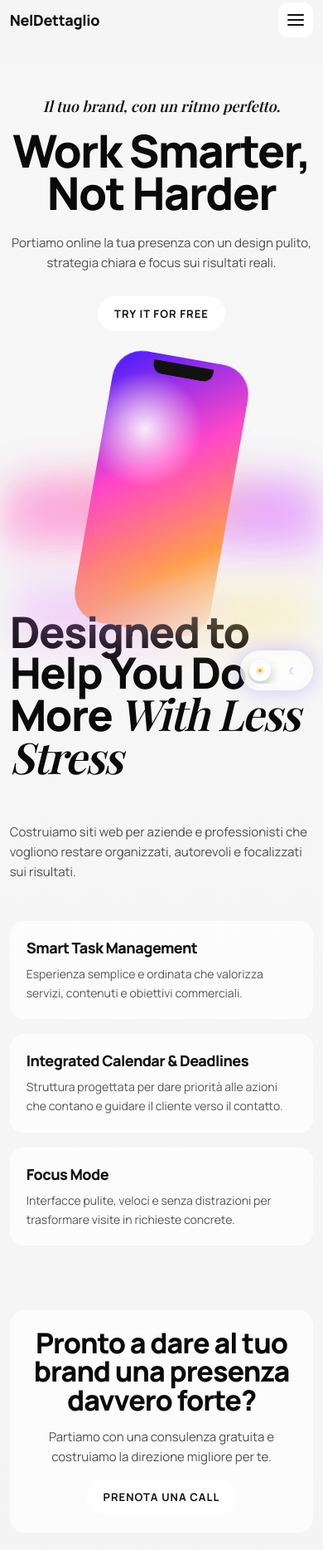
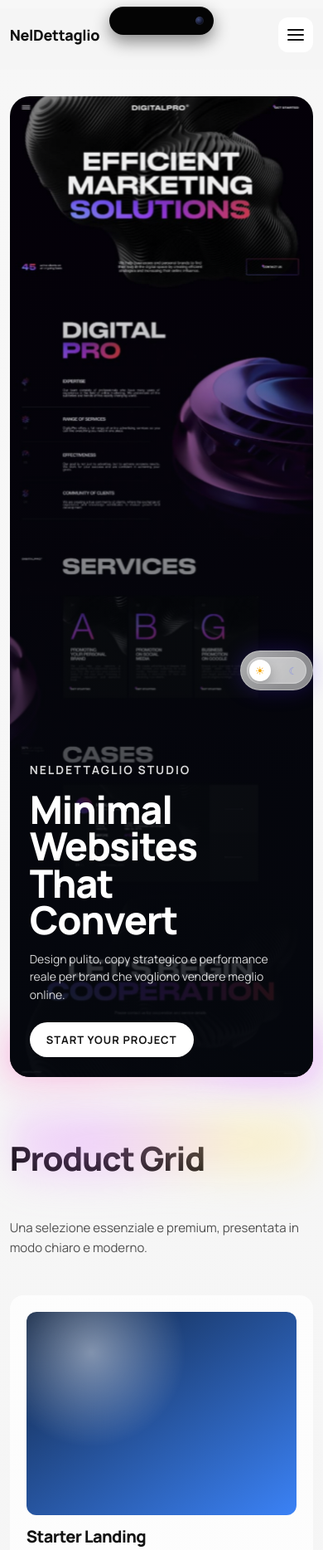
Before and after one commit to tronciu/miosito, a plain HTML site: page index.html in a window 390 px wide. Shown: the top 1868 px of the page at 83% size. Drawn offline with nearby package versions, Linux system fonts and the light colour scheme.

Commit message:
miglioraemetno grafica

```diff
--- a/css/tronciu.css
+++ b/css/tronciu.css
@@ -70,6 +70,33 @@ body {
   background: var(--page-bg);
   --hero-progress: 0;
   --page-progress: 0;
+}
+
+.dynamic-island {
+  display: none;
+  position: fixed;
+  top: 8px;
+  left: 50%;
+  transform: translateX(-50%);
+  width: 126px;
+  height: 34px;
+  border-radius: 999px;
+  background: #040404;
+  z-index: 240;
+  pointer-events: none;
+  box-shadow: 0 8px 20px rgba(0, 0, 0, 0.46), inset 0 1px 0 rgba(255, 255, 255, 0.08);
+}
+
+.dynamic-island__camera {
+  position: absolute;
+  right: 12px;
+  top: 50%;
+  width: 10px;
+  height: 10px;
+  transform: translateY(-50%);
+  border-radius: 50%;
+  background: radial-gradient(circle at 35% 35%, #3f4a7d 0%, #0a0d1b 65%, #020307 100%);
+  box-shadow: inset 0 0 0 1px rgba(255, 255, 255, 0.07);
 }
 
 h1, h2, h3, h4 {
@@ -331,31 +358,66 @@ body[data-theme="dark"] .theme-icon-moon {
   pointer-events: none;
 }
 
-.hero-grid { display: grid; grid-template-columns: 1fr; justify-items: center; position: relative; z-index: 1; }
+.hero-grid { display: grid; grid-template-columns: 1fr; position: relative; z-index: 1; }
 
-.hero-copy { text-align: center; max-width: 860px; transform: translateY(calc(var(--hero-progress) * -10px)); }
-
-.hero-kicker {
-  display: block;
-  font-family: "Playfair Display", serif;
-  font-style: italic;
-  font-size: clamp(21px, 2.7vw, 34px);
-  color: var(--ink);
-  margin-bottom: 16px;
+.hero-media {
+  position: relative;
+  width: 100%;
+  min-height: clamp(420px, 56vw, 610px);
+  margin: 0;
+  border-radius: 24px;
+  overflow: hidden;
 }
 
-.hero-copy h1 {
-  font-size: clamp(46px, 8.5vw, 92px);
-  line-height: 0.94;
-  color: var(--title);
+.hero-media img {
+  width: 100%;
+  height: 100%;
+  object-fit: cover;
+  display: block;
+  transform: scale(1.02);
 }
 
-.hero-copy p {
-  margin: 22px auto 28px;
-  color: var(--text-body);
-  max-width: 56ch;
-  font-size: clamp(16px, 2.2vw, 21px);
-  line-height: 1.6;
+.hero-overlay {
+  position: absolute;
+  inset: 0;
+  display: flex;
+  flex-direction: column;
+  justify-content: flex-end;
+  gap: 14px;
+  padding: clamp(24px, 5vw, 46px);
+  background:
+    linear-gradient(180deg, rgba(5, 8, 14, 0.06) 10%, rgba(5, 8, 14, 0.72) 68%, rgba(5, 8, 14, 0.9) 100%);
+}
+
+.hero-eyebrow {
+  margin: 0;
+  font-size: 11px;
+  letter-spacing: 0.14em;
+  text-transform: uppercase;
+  font-weight: 700;
+  color: rgba(255, 255, 255, 0.78);
+}
+
+.hero-overlay h1 {
+  font-size: clamp(40px, 7.2vw, 80px);
+  line-height: 0.95;
+  color: #ffffff;
+  max-width: 9ch;
+}
+
+.hero-overlay p {
+  margin: 0;
+  color: rgba(255, 255, 255, 0.84);
+  max-width: 54ch;
+  font-size: clamp(15px, 2vw, 20px);
+  line-height: 1.55;
+}
+
+.hero-cta {
+  width: fit-content;
+  margin-top: 8px;
+  background: rgba(255, 255, 255, 0.95);
+  color: #0a0a0a;
 }
 
 .btn {
@@ -387,7 +449,7 @@ body[data-theme="dark"] .theme-icon-moon {
   height: clamp(230px, 30vw, 360px);
   display: grid;
   place-items: center;
-  perspective: 900px;
+  perspective: 1200px;
 }
 
 .hero-device-wrap::before {
@@ -424,7 +486,7 @@ body[data-theme="dark"] .theme-icon-moon {
     rotateX(var(--phone-rx))
     rotateY(var(--phone-ry));
   transform-style: preserve-3d;
-  transition: transform 0.28s cubic-bezier(0.22, 0.86, 0.25, 1);
+  transition: transform 0.22s cubic-bezier(0.22, 0.86, 0.25, 1);
   will-change: transform;
 }
 
@@ -483,10 +545,10 @@ body[data-theme="dark"] .services::before {
 }
 
 .services h2 {
-  font-size: clamp(52px, 7.2vw, 86px);
-  line-height: 0.95;
+  font-size: clamp(40px, 6vw, 64px);
+  line-height: 0.98;
   color: var(--title);
-  max-width: 12ch;
+  max-width: 10ch;
   margin-bottom: 14px;
 }
 
@@ -503,6 +565,69 @@ body[data-theme="dark"] .services::before {
 }
 
 .service-grid { margin-top: 32px; display: grid; grid-template-columns: repeat(3, 1fr); gap: 18px; }
+
+.product-grid {
+  margin-top: 30px;
+  display: grid;
+  grid-template-columns: repeat(4, 1fr);
+  gap: 16px;
+}
+
+.product-card {
+  display: grid;
+  gap: 12px;
+  padding: 14px;
+}
+
+.product-thumb {
+  width: 100%;
+  aspect-ratio: 4 / 3;
+  border-radius: 12px;
+  background: linear-gradient(145deg, #1e293b, #475569);
+}
+
+.product-thumb--1 {
+  background:
+    radial-gradient(circle at 24% 20%, rgba(255, 255, 255, 0.45), transparent 36%),
+    linear-gradient(145deg, #112544, #3b82f6);
+}
+
+.product-thumb--2 {
+  background:
+    radial-gradient(circle at 70% 22%, rgba(255, 255, 255, 0.45), transparent 34%),
+    linear-gradient(145deg, #231942, #7c3aed);
+}
+
+.product-thumb--3 {
+  background:
+    radial-gradient(circle at 30% 18%, rgba(255, 255, 255, 0.45), transparent 34%),
+    linear-gradient(145deg, #111827, #0ea5e9);
+}
+
+.product-thumb--4 {
+  background:
+    radial-gradient(circle at 72% 24%, rgba(255, 255, 255, 0.45), transparent 34%),
+    linear-gradient(145deg, #1f2937, #334155);
+}
+
+.product-card h3 {
+  margin: 0;
+  font-size: 18px;
+  color: var(--card-title);
+}
+
+.product-card p {
+  margin: 0;
+  font-size: 14px;
+  line-height: 1.6;
+  color: var(--card-text);
+}
+
+.product-btn {
+  margin-top: 4px;
+  font-size: 12px;
+  padding: 10px 14px;
+}
 
 .card {
   background: var(--surface);
@@ -721,6 +846,10 @@ body[data-theme="dark"] .services::before {
   .hero { padding: 42px 0 30px; }
   .hero::after { height: 150px; filter: blur(16px); }
 
+  .product-grid {
+    grid-template-columns: repeat(2, 1fr);
+  }
+
   .service-grid,
   .about-grid,
   .about-cards,
@@ -742,11 +871,27 @@ body[data-theme="dark"] .services::before {
 }
 
 @media (max-width: 600px) {
+  .dynamic-island {
+    display: block;
+  }
+
+  .topbar {
+    top: 10px;
+  }
+
+  .nav-wrap {
+    padding-top: 10px;
+  }
+
   .container { width: min(1120px, 94%); }
   .logo-image { width: 30px; height: 30px; border-radius: 7px; }
   .logo-text { font-size: 18px; }
-  .hero-copy h1 { font-size: clamp(36px, 14vw, 60px); }
-  .hero-copy p { font-size: 15px; }
-  .hero-kicker { font-size: 18px; }
+  .hero-overlay h1 { font-size: clamp(34px, 12vw, 52px); }
+  .hero-overlay p { font-size: 14px; max-width: 34ch; }
+
+  .product-grid {
+    grid-template-columns: 1fr;
+  }
+
   .subtitle, .cta p, .about-lead, .about-body p { font-size: 15px; line-height: 1.6; }
 }
--- a/index.html
+++ b/index.html
@@ -24,6 +24,9 @@
   <link rel="stylesheet" href="css/tronciu.css" />
 </head>
 <body class="preload">
+  <div class="dynamic-island" aria-hidden="true">
+    <span class="dynamic-island__camera"></span>
+  </div>
   <div class="site-shell">
   <header class="topbar" id="home-content">
     <div class="container nav-wrap">
@@ -47,35 +50,47 @@
   <main>
     <section class="hero">
       <div class="container hero-grid">
-        <div class="hero-copy">
-          <small class="hero-kicker">Il tuo brand, con un ritmo perfetto.</small>
-          <h1>Work Smarter,<br />Not Harder</h1>
-          <p>Portiamo online la tua presenza con un design pulito, strategia chiara e focus sui risultati reali.</p>
-          <a href="#contatti" class="btn">Try It For Free</a>
-        </div>
-      </div>
-      <div class="hero-device-wrap" aria-hidden="true">
-        <div class="hero-device"></div>
+        <article class="hero-media">
+          <img src="prompt2.png" alt="Anteprima progetto digitale premium" />
+          <div class="hero-overlay">
+            <p class="hero-eyebrow">NELDETTAGLIO STUDIO</p>
+            <h1>Minimal Websites<br />That Convert</h1>
+            <p>Design pulito, copy strategico e performance reale per brand che vogliono vendere meglio online.</p>
+            <a href="#contatti" class="btn hero-cta">Start Your Project</a>
+          </div>
+        </article>
       </div>
     </section>
 
     <section class="services container" id="servizi">
       <div class="services-head">
-        <h2>Designed to Help You Do<br />More <span>With Less Stress</span></h2>
-        <p class="subtitle">Costruiamo siti web per aziende e professionisti che vogliono restare organizzati, autorevoli e focalizzati sui risultati.</p>
+        <h2>Product Grid</h2>
+        <p class="subtitle">Una selezione essenziale e premium, presentata in modo chiaro e moderno.</p>
       </div>
-      <div class="service-grid service-points">
-        <article class="card service point">
-          <h3>Smart Task Management</h3>
-          <p>Esperienza semplice e ordinata che valorizza servizi, contenuti e obiettivi commerciali.</p>
+      <div class="product-grid">
+        <article class="card product-card">
+          <div class="product-thumb product-thumb--1"></div>
+          <h3>Starter Landing</h3>
+          <p>Single page ad alto impatto per acquisire contatti qualificati.</p>
+          <a href="#contatti" class="btn product-btn">€690</a>
         </article>
-        <article class="card service point">
-          <h3>Integrated Calendar &amp; Deadlines</h3>
-          <p>Struttura progettata per dare priorità alle azioni che contano e guidare il cliente verso il contatto.</p>
+        <article class="card product-card">
+          <div class="product-thumb product-thumb--2"></div>
+          <h3>Business Site</h3>
+          <p>Sito completo multi-sezione con identità visiva coerente.</p>
+          <a href="#contatti" class="btn product-btn">€1.490</a>
         </article>
-        <article class="card service point">
-          <h3>Focus Mode</h3>
-          <p>Interfacce pulite, veloci e senza distrazioni per trasformare visite in richieste concrete.</p>
+        <article class="card product-card">
+          <div class="product-thumb product-thumb--3"></div>
+          <h3>Premium Commerce</h3>
+          <p>E-commerce veloce con UX ottimizzata per aumentare conversioni.</p>
+          <a href="#contatti" class="btn product-btn">€2.490</a>
+        </article>
+        <article class="card product-card">
+          <div class="product-thumb product-thumb--4"></div>
+          <h3>Brand Refresh</h3>
+          <p>Restyling completo per elevare percezione e autorevolezza online.</p>
+          <a href="#contatti" class="btn product-btn">€990</a>
         </article>
       </div>
     </section>
--- a/js/tronciu.js
+++ b/js/tronciu.js
@@ -94,10 +94,10 @@ if (heroDeviceWrap && heroDevice) {
     const normY = clamp((event.clientY - centerY) / (rect.height / 2), -1, 1);
 
     // Move opposite to cursor point for an "indietro" feel.
-    heroDevice.style.setProperty('--phone-x', `${-normX * 14}px`);
-    heroDevice.style.setProperty('--phone-y', `${-normY * 10}px`);
-    heroDevice.style.setProperty('--phone-rx', `${normY * 6}deg`);
-    heroDevice.style.setProperty('--phone-ry', `${-normX * 7}deg`);
+    heroDevice.style.setProperty('--phone-x', `${-normX * 24}px`);
+    heroDevice.style.setProperty('--phone-y', `${-normY * 18}px`);
+    heroDevice.style.setProperty('--phone-rx', `${normY * 10}deg`);
+    heroDevice.style.setProperty('--phone-ry', `${-normX * 12}deg`);
   });
 
   heroDeviceWrap.addEventListener('mouseleave', resetPhone);
@@ -141,7 +141,7 @@ if (navToggle && navMenu) {
 }
 
 const revealTargets = document.querySelectorAll(
-  '.hero, .services, .cta, .contact, .features .card, .service-grid .card, .about-hero, .about-body, .about-side, .about-card, .about-step, .about-cta, main > .card'
+  '.hero, .services, .cta, .contact, .features .card, .service-grid .card, .product-grid .card, .about-hero, .about-body, .about-side, .about-card, .about-step, .about-cta, main > .card'
 );
 
 revealTargets.forEach((el) => el.classList.add('reveal'));
```
